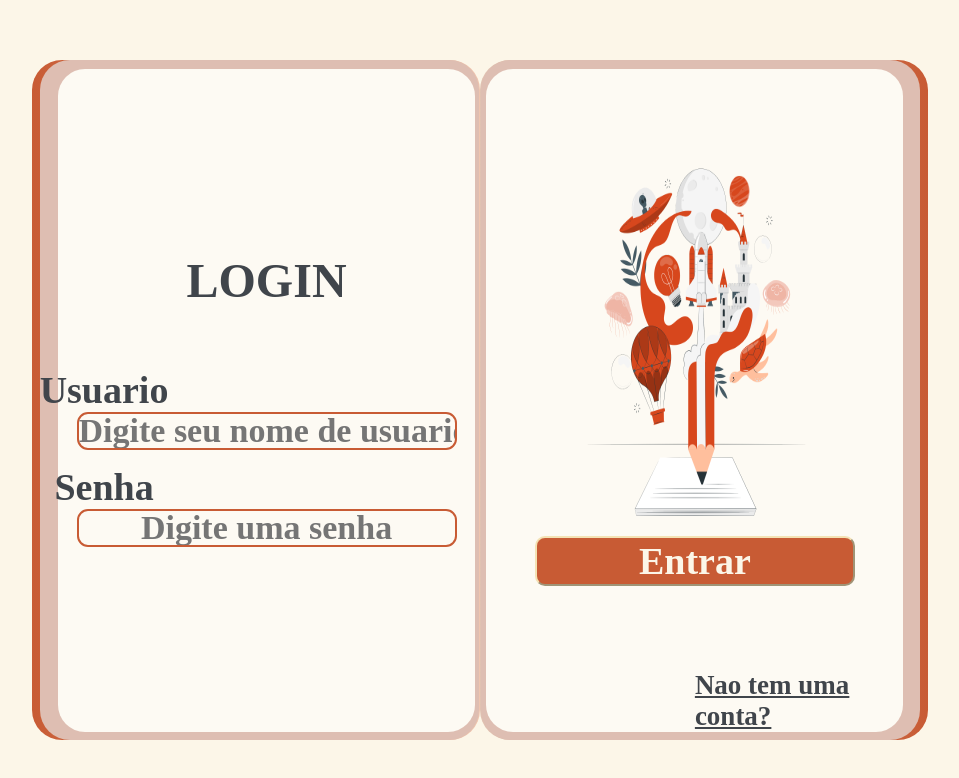
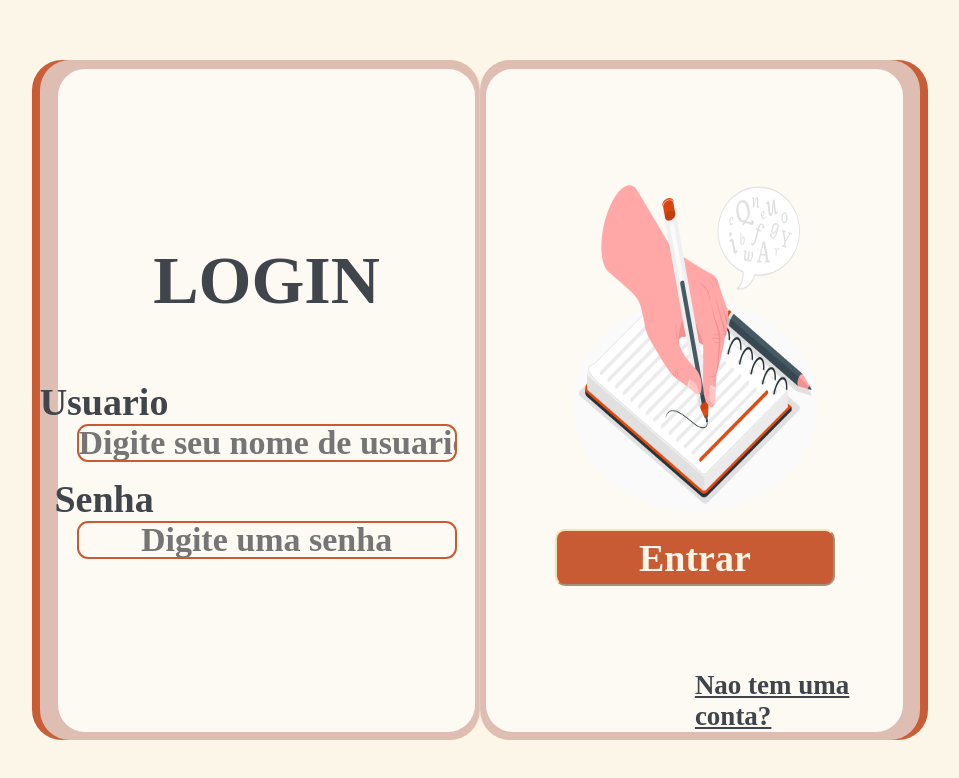
Before and after one commit to Jouusey/SA-segundafase, a React app: page /telalogin in a window 1280 px wide. Shown: the top 778 px of the page, without its empty margins (160-1119 px from the left). Built offline with nearby package versions, Linux system fonts and the light colour scheme; the HTML template or start-up script is replaced by a standard one; a web font is replaced by a local one.

Commit message:
Alterações a principal

```diff
--- a/src/pages/TelaCadastro.css
+++ b/src/pages/TelaCadastro.css
@@ -55,7 +55,7 @@
 
 
     color: #40454b;
-    font-size: 48px;
+    font-size: 68px;
     font-family: "fonte-projeto";
 
     display: flex;
--- a/src/pages/TelaCadastro.jsx
+++ b/src/pages/TelaCadastro.jsx
@@ -118,7 +118,7 @@ export default function TelaCadastro() {
                 <div className="livro-cadastro-primeiraLayerDireita">
                     <div className="livro-cadastro-conteudoLayerDireita">
 
-                        <img className="imagem-parte-cadastro" src="public\images\Hand holding pen-amico.png" alt=""/>
+                        <img className="imagem-parte-cadastro" src="public\images\Creative writing-pana (1).png" alt=""/>
                         <button className="botao-cadastro" onClick={verificarCadastro}>Cadastrar</button>
 
 
--- a/src/pages/TelaLogin.css
+++ b/src/pages/TelaLogin.css
@@ -41,7 +41,7 @@
 
 .label-titulos {
     color: #40454b;
-    font-size: 48px;
+    font-size: 68px;
     font-family: "fonte-projeto";
     display: flex;
     font-weight: bolder;
@@ -110,14 +110,18 @@
 }
 
 .botao-login {
-    height: 60px;
-    width: 320px;
+
+
+    height: 70px;
+    width: 400px;
+
     color: var(--corfundo);
     font-size: 38px;
     font-family: "fonte-projeto";
     font-weight: bold;
     background-color: var(--laranjaenferrujado);
     border-radius: 10px;
+    width: 280px;
     border-color: #f4e2b4;
 }
 
--- a/src/pages/TelaLogin.jsx
+++ b/src/pages/TelaLogin.jsx
@@ -118,7 +118,7 @@ function TelaLogin() {
     <div className="livro-login-container-direita">
         <div className="livro-login-primeiraLayerDireita">
             <div className="livro-login-conteudoLayerDireita">
-                <img className="imagem-parte-login" src="public\images\Creative writing-pana (1).png" alt="" />
+                <img className="imagem-parte-login" src="public\images\Hand holding pen-amico.png" alt="" />
                 <button className="botao-login" onClick={verificarLogin}>Entrar</button>
                 <Link className="label-nao-tem-conta" to="/telacadastro">Nao tem uma conta?</Link>
             </div>
```
